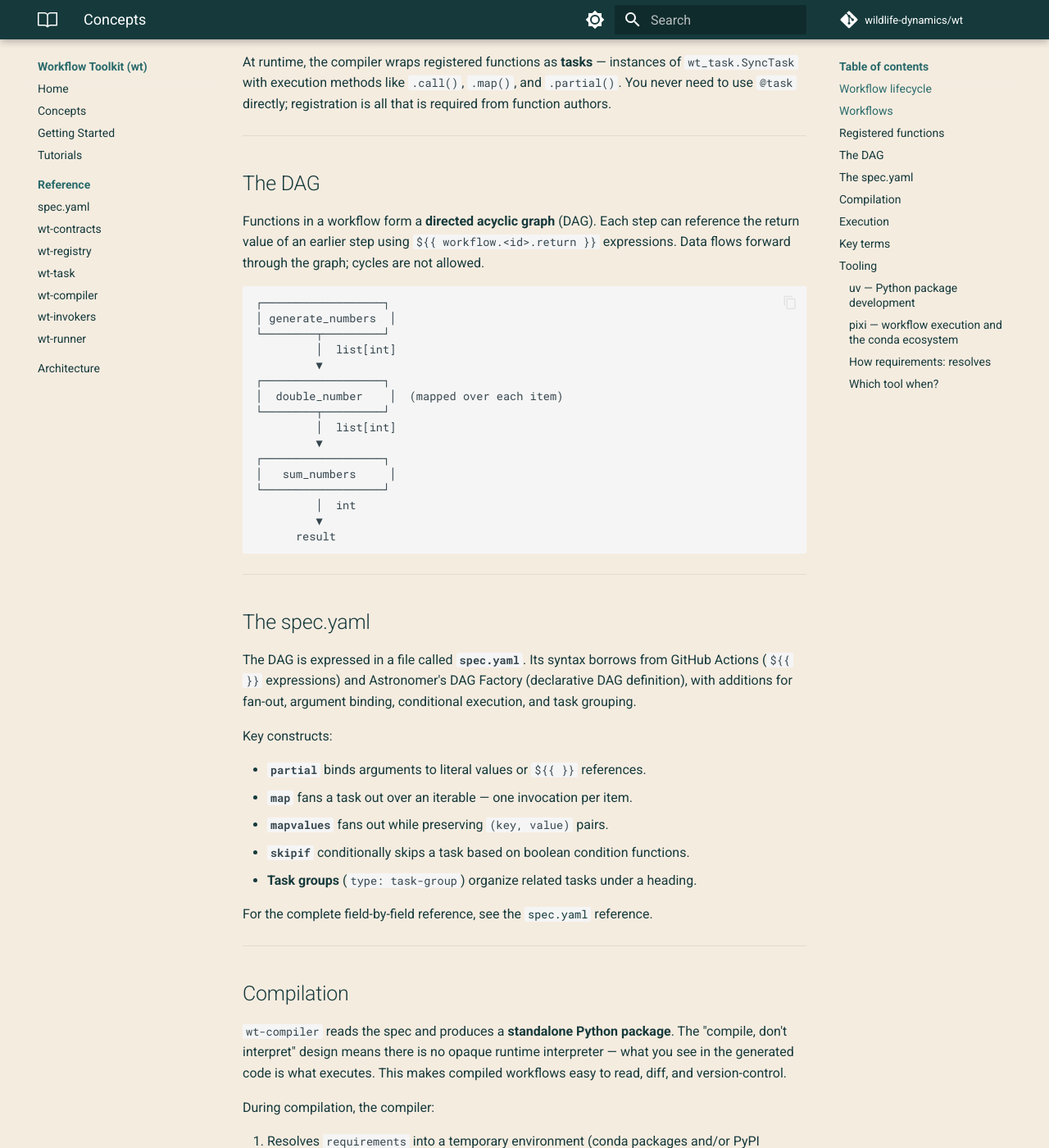
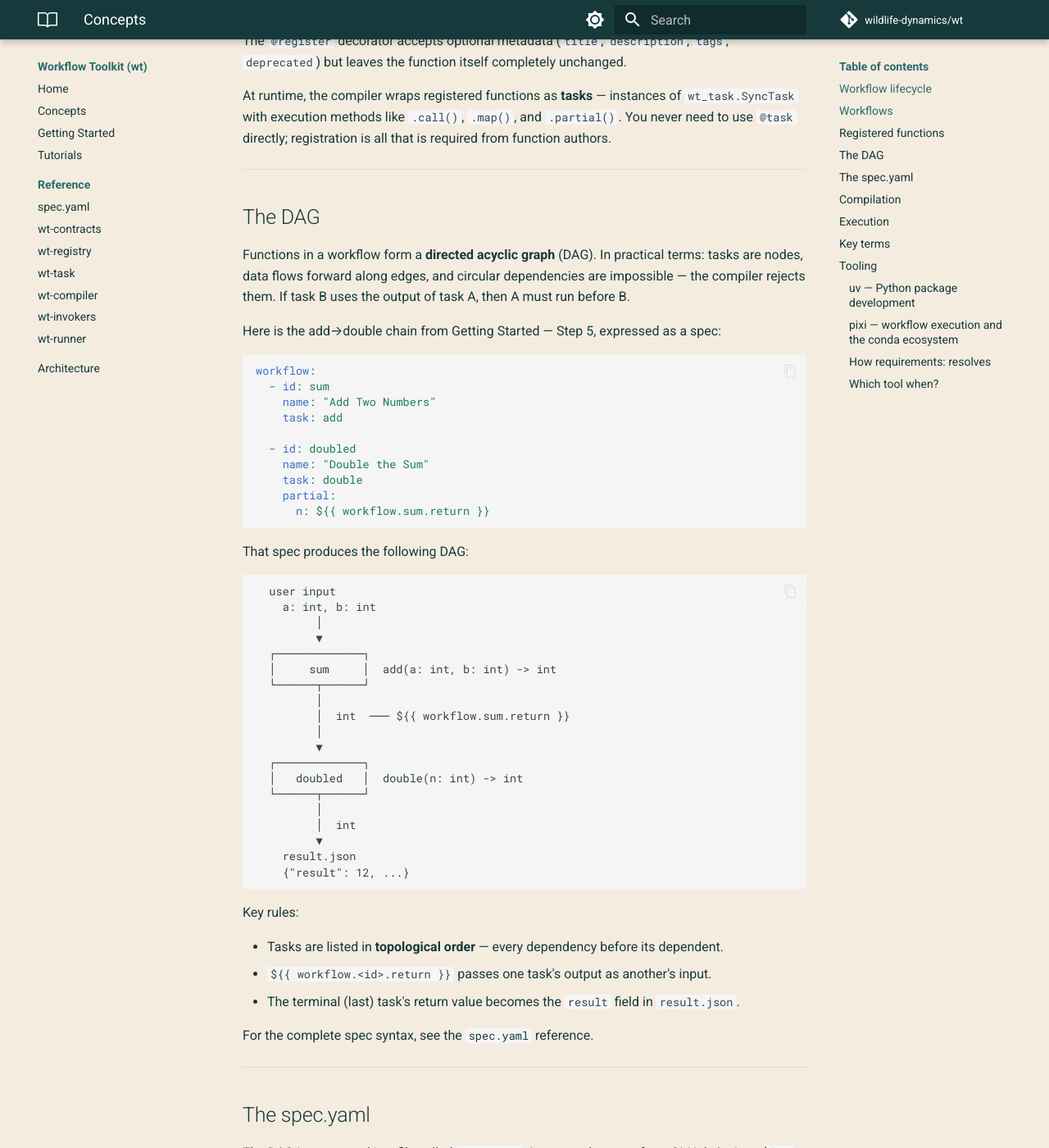
Before and after one commit to wildlife-dynamics/wt, an MkDocs documentation site: the page built from docs/content/concepts.md, in a window 1280 px wide and 1400 px high, scrolled down 1826 px. Shown: the whole window at 82% size. Built offline with MkDocs 1.6.1 and Material for MkDocs 9.7.7, drawn with Linux system fonts in a browser that asks for light colours; comment, search, counter and statistics services are not loaded; some of the changed text lies outside the part shown.

Commit message:
tsk automated changes for task: docs-revamp-3-cleanup

````diff
--- a/docs/content/concepts.md
+++ b/docs/content/concepts.md
@@ -34,7 +34,7 @@
 
 ## Workflows
 
-A **workflow** is a pipeline of steps that produces a JSON result. Side effects
+A **workflow** is a DAG of tasks that produces a JSON result. Side effects
 (writing files, calling APIs, updating databases) can happen along the way, but
 the final output is always a `result.json` file written to the results
 directory configured by the `WT_RESULTS` environment variable. The file
@@ -73,10 +73,13 @@
 ```python
 from wt_registry import register
 
-@register(description="Generate a list of integers from 0 to count-1.")
-def generate_numbers(count: int) -> list[int]:
-    return list(range(count))
+@register(description="Add two integers.")
+def add(a: int, b: int) -> int:
+    return a + b
 ```
+
+This is the same `add` function used throughout
+[Getting Started](getting-started.md).
 
 The `@register` decorator accepts optional metadata (`title`, `description`,
 `tags`, `deprecated`) but leaves the function itself completely unchanged.
@@ -90,28 +93,62 @@
 
 ## The DAG
 
-Functions in a workflow form a **directed acyclic graph** (DAG). Each step can
-reference the return value of an earlier step using `${{ workflow.<id>.return }}`
-expressions. Data flows forward through the graph; cycles are not allowed.
+Functions in a workflow form a **directed acyclic graph** (DAG). In practical
+terms: tasks are nodes, data flows forward along edges, and circular
+dependencies are impossible — the compiler rejects them. If task B uses the
+output of task A, then A must run before B.
+
+Here is the add→double chain from
+[Getting Started — Step 5](getting-started.md#step-5-piping-task-outputs),
+expressed as a spec:
+
+```yaml
+workflow:
+  - id: sum
+    name: "Add Two Numbers"
+    task: add
+
+  - id: doubled
+    name: "Double the Sum"
+    task: double
+    partial:
+      n: ${{ workflow.sum.return }}
+```
+
+That spec produces the following DAG:
 
 ```
-┌──────────────────┐
-│ generate_numbers  │
-└────────┬─────────┘
-         │  list[int]
+  user input
+    a: int, b: int
+         │
          ▼
-┌──────────────────┐
-│  double_number    │  (mapped over each item)
-└────────┬─────────┘
-         │  list[int]
+  ┌─────────────┐
+  │     sum     │  add(a: int, b: int) -> int
+  └──────┬──────┘
+         │
+         │  int  ─── ${{ workflow.sum.return }}
+         │
          ▼
-┌──────────────────┐
-│   sum_numbers     │
-└──────────────────┘
+  ┌─────────────┐
+  │   doubled   │  double(n: int) -> int
+  └──────┬──────┘
+         │
          │  int
          ▼
-      result
+    result.json
+    {"result": 12, ...}
 ```
+
+Key rules:
+
+- Tasks are listed in **topological order** — every dependency before its
+  dependent.
+- `${{ workflow.<id>.return }}` passes one task's output as another's input.
+- The terminal (last) task's return value becomes the `result` field in
+  `result.json`.
+
+For the complete spec syntax, see the
+[`spec.yaml` reference](reference/spec-yaml.md).
 
 ---
 
@@ -154,7 +191,10 @@
 5. Pins every dependency version so the workflow is fully reproducible.
 
 The compiled output includes DAG code, parameter schemas (JSON Schema for web
-forms), a `pixi.toml` for environment management, a Dockerfile, and tests.
+forms), a `pixi.toml` for environment management, a Dockerfile, and tests. The
+output directory is named `<prefix>-<id-with-hyphens>-workflow` — for example,
+a spec with `id: add_then_double` and the default `wt` prefix produces
+`wt-add-then-double-workflow`.
 
 ---
 
@@ -164,7 +204,8 @@
 
 - **Locally via CLI** — run the generated entry point with `pixi run`.
 - **Through the REST API** — `wt-runner` is a FastAPI server that accepts
-  workflow parameters as JSON and returns the workflow's JSON output.
+  workflow parameters as JSON. Like all execution paths, the canonical output
+  is the `result.json` file written to the configured results path.
 - **On Cloud Batch** — for heavy workloads, the runner can dispatch to Google
   Cloud Batch.
 
````
